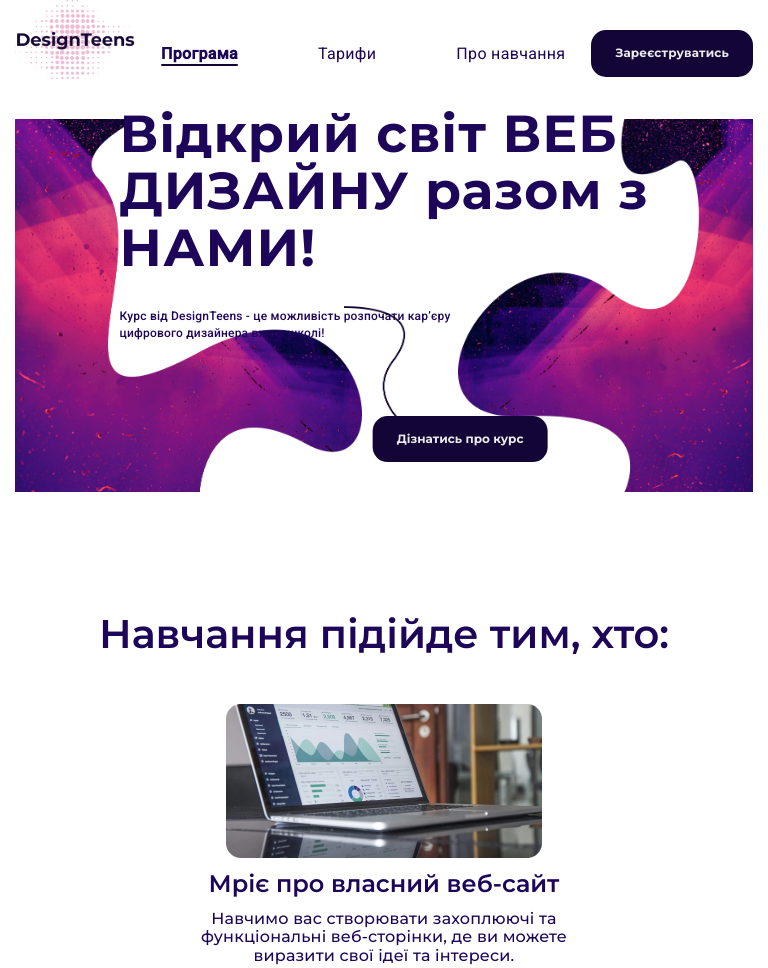
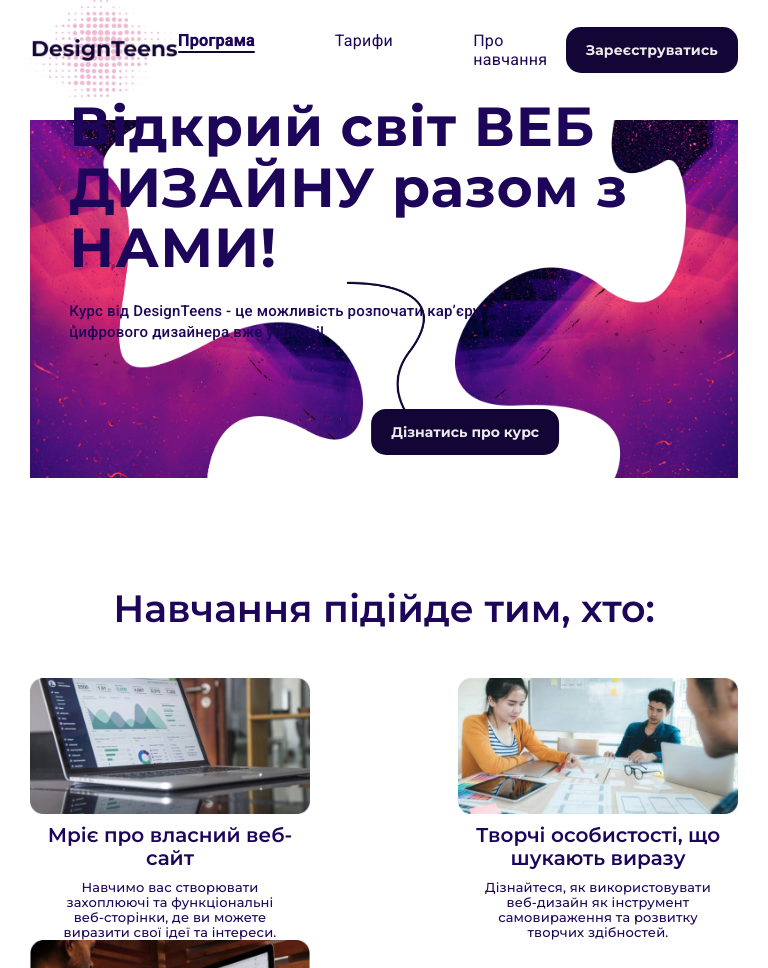
Before and after one commit to Arina-M/web-design-for-teens, a plain HTML site: page index.html in a window 768 px wide. Shown: the top 968 px of the page. Drawn offline with nearby package versions, Linux system fonts and the light colour scheme.

Commit message:
adaptive design fixed

```diff
--- a/css/style.css
+++ b/css/style.css
@@ -19,9 +19,45 @@ li{
 }
 
 .container {
-    max-width: 1700px;
+    max-width: 1400px;
     margin: 0 auto;
     padding: 0 15px;
+}
+
+@media screen and (min-width: 480px) {
+    .container {
+        width: 396px;
+    }
+}
+
+@media screen and (min-width: 630px) {
+    .container {
+        width: 600px;
+    }
+}
+
+@media screen and (min-width: 768px) {
+    .container {
+        width: 738px;
+    }
+}
+
+@media screen and (min-width: 1040px) {
+    .container {
+        width: 1000px;
+    }
+}
+
+@media screen and (min-width: 1200px) {
+    .container {
+        width: 1200px;
+    }
+}
+
+@media screen and (min-width: 1440px) {
+    .container {
+        width: 1400px;
+    }
 }
 
 :root{
@@ -44,7 +80,6 @@ li{
     align-items: center;
     justify-content: space-between;
     margin-bottom: 20px;
-    /*position: relative;*/
 }
 
 .header__menu-logo{
@@ -103,6 +138,22 @@ li{
     background: var(--color-light-purple);
 }
 
+@media screen and (max-width: 1200px) {
+    .header__menu-logo{
+        width: 154px;
+        height: 100px;
+    }
+    .header__signInButton{
+        padding: 15px 20px;
+        font-size: 14px;
+    }
+
+
+}
+
+
+
+
 
 /* HERO */
 .hero{
@@ -118,7 +169,7 @@ li{
 .hero__textH1{
     font-family: var(--font-montserrat);
     font-weight: 700;
-    font-size: 96px;
+    font-size: 70px;
     color: var(--color-purple);
     line-height: 110%;
     letter-spacing: 0.96px;
@@ -126,7 +177,7 @@ li{
 
 .hero__textH3{
     font-family: var(--font-roboto);
-    font-size: 20px;
+    font-size: 18px;
     font-weight: 500;
     line-height: 140%;
     letter-spacing: 0.2px;
@@ -137,7 +188,7 @@ li{
 .hero__text{
     position: absolute;
     top: 28%;
-    left: 50%;
+    left: 45%;
     transform: translate(-50%, -50%);
     overflow-x: hidden;
     white-space: nowrap;
@@ -159,8 +210,9 @@ li{
 .hero__arrow{
     position: absolute;
     top: 70%;
-    left: 54%;
+    left: 51%;
     transform: translate(-50%, -50%);
+    width: 140px;
 }
 
 .hero__button-about-course{
@@ -177,7 +229,7 @@ li{
     cursor: pointer;
     position: absolute;
     bottom: 2%;
-    right: 20%;
+    right: 18%;
     transform: translate(-50%, -50%);
 }
 
@@ -185,97 +237,113 @@ li{
     background: var(--color-light-purple);
 }
 
-@media screen and (max-width: 1550px){
-    .header__content{
-        margin-bottom: 12px;
+@media screen and (max-width: 1440px){
+    .hero__textH1{
+        font-size: 65px;
     }
 
-    .header__menu-logo{
-        width: 155px;
+    .hero__textH3{
+        font-size: 17px;
+        margin-top: 22px;
     }
-    .header__signInButton{
+
+    .hero__arrow{
+        width: 126px;
+        left: 52%;
+        top: 69%;
+    }
+
+    .hero__button-about-course{
+        right: 12%;
+        bottom: 0;
+    }
+}
+
+@media screen and (max-width: 1200px){
+    .hero__textH1{
+        font-size: 55px;
+    }
+
+    .hero__textH3{
         font-size: 15px;
     }
 
-    .hero__textH1{
-        font-size: 75px;
-    }
-
-    .hero__textH3{
-        font-size: 16px;
-    }
-
     .hero__arrow{
-        width: 130px;
-        left: 53%;
+        width: 102px;
+        left: 52%;
+        top: 69%;
     }
 
     .hero__button-about-course{
-        right: 16%;
-        font-size: 15px;
+        right: 12%;
+        bottom: 0;
+        font-size: 14px;
+        padding: 15px 20px;
     }
+
 }
 
-@media screen and (max-width: 1650px){
-    .hero__arrow{
-        width: 130px;
-    }
-}
+/*@media screen and (max-width: 1650px){*/
+/*    .hero__arrow{*/
+/*        width: 130px;*/
+/*    }*/
+/*}*/
 
-@media screen and (max-width: 1240px){
-    .header__menu-logo{
-        width: 150px;
-    }
-    .header__signInButton{
-        font-size: 12px;
-    }
+/*@media screen and (max-width: 1240px){*/
+/*    .header__menu-logo{*/
+/*        width: 150px;*/
+/*    }*/
+/*    .header__signInButton{*/
+/*        font-size: 12px;*/
+/*    }*/
 
-    .hero__textH1{
-        font-size: 60px;
-    }
+/*    .hero__textH1{*/
+/*        font-size: 60px;*/
+/*    }*/
 
-    .hero__textH3{
-        font-size: 13px;
-    }
+/*    .hero__textH3{*/
+/*        font-size: 13px;*/
+/*    }*/
 
-    .hero__arrow{
-        width: 100px;
-        left: 53%;
-    }
+/*    .hero__arrow{*/
+/*        width: 100px;*/
+/*        left: 53%;*/
+/*    }*/
 
-    .hero__button-about-course{
-        right: 16%;
-        font-size: 12px;
-    }
-}
+/*    .hero__button-about-course{*/
+/*        right: 16%;*/
+/*        font-size: 12px;*/
+/*    }*/
+/*}*/
 
-@media screen and (max-width: 1035px){
-    .header__menu-logo{
-        width: 120px;
-    }
+/*@media screen and (max-width: 1035px){*/
+/*    .header__menu-logo{*/
+/*        width: 120px;*/
+/*    }*/
 
-    .hero__textH1{
-        font-size: 52px;
-    }
+/*    .hero__textH1{*/
+/*        font-size: 52px;*/
+/*    }*/
 
-    .hero__textH3{
-        font-size: 12px;
-    }
+/*    .hero__textH3{*/
+/*        font-size: 12px;*/
+/*    }*/
 
-    .hero__arrow{
-        width: 80px;
-        left: 50%;
-        top: 68%;
-    }
+/*    .hero__arrow{*/
+/*        width: 80px;*/
+/*        left: 50%;*/
+/*        top: 68%;*/
+/*    }*/
 
-    .hero__button-about-course{
-        right: 16%;
-        font-size: 12px;
-    }
-}
+/*    .hero__button-about-course{*/
+/*        right: 16%;*/
+/*        font-size: 12px;*/
+/*    }*/
+/*}*/
 
 
-/*FOR STUDENTS WHO SECTION*/
+
+/* FOR STUDENTS WHO SECTION */
 .for-students-who{
     margin-top: 120px;
 }
@@ -292,13 +360,8 @@ li{
 
 .for-students-who__list{
     display: flex;
-    justify-content: center;
-    /*align-items: center;*/
-    flex-wrap: wrap;
-    gap: 80px;
+    justify-content: space-between;
 }
-
-
 
 .for-students-who__img{
     margin: 0 auto;
@@ -324,8 +387,44 @@ li{
     margin: 0 auto;
 }
 
-@media screen and (max-width: 1240px){
+@media screen and (max-width: 1200px) {
+    .for-students-who{
+        margin-top: 110px;
+    }
+
     .for-students-who__caption{
-        font-size: 40px;
+        font-size: 38px;
     }
+
+    .for-students-who__list{
+        flex-wrap: wrap;
+    }
+
+    .for-students-who__list-item h3{
+        font-size: 20px;
+        /*width: 235px;*/
+        margin: 10px auto;
+    }
+
+    .for-students-who__list-item p{
+        font-size: 13px;
+        width: 235px;
+    }
+
+    .for-students-who__list-item{
+        max-width: 280px;
+    }
+
 }
+
+@media screen and (min-width: 768px) {
+
+}
+
+@media screen and (min-width: 630px) {
+
+}
+
+@media screen and (min-width: 480px) {
+
+}
```
